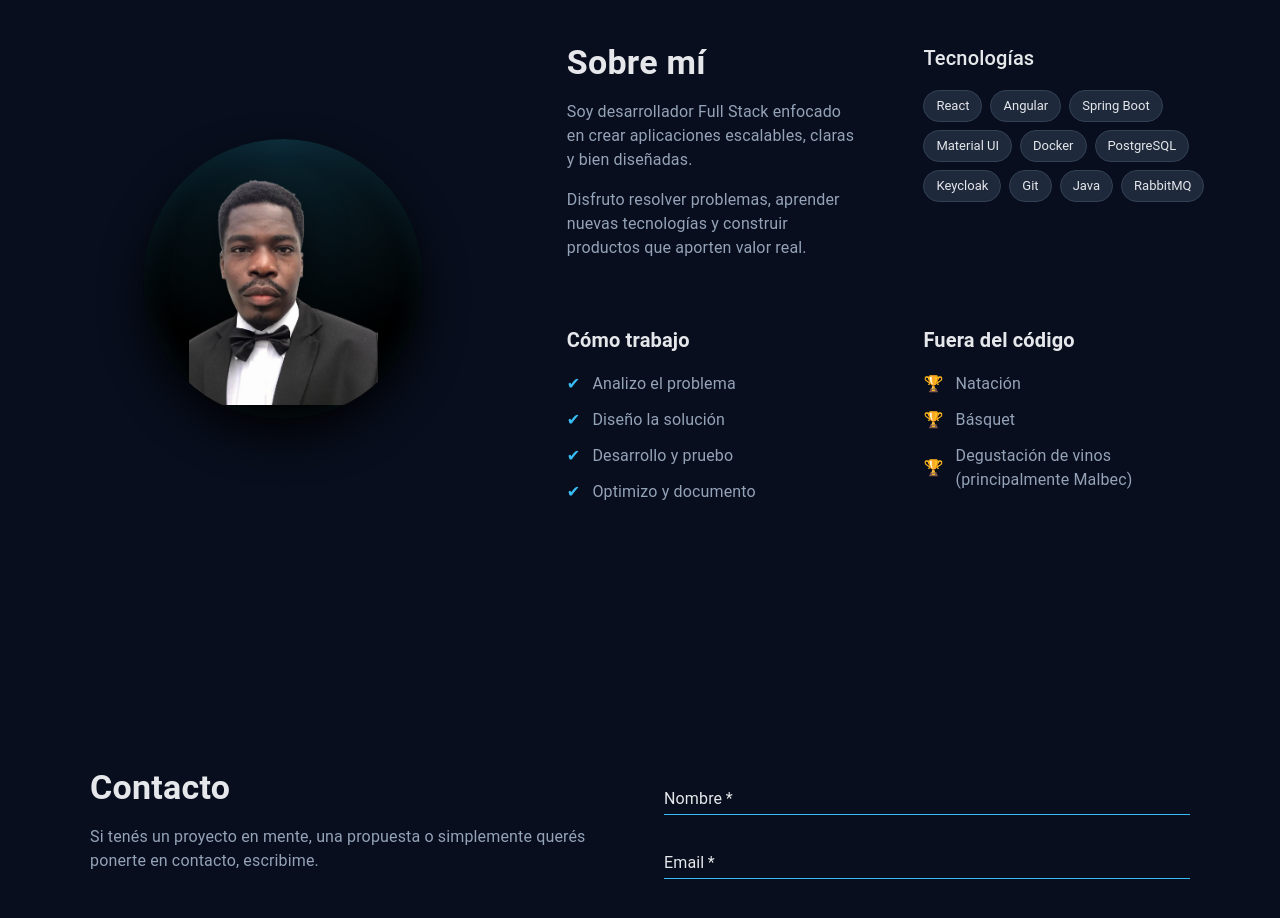
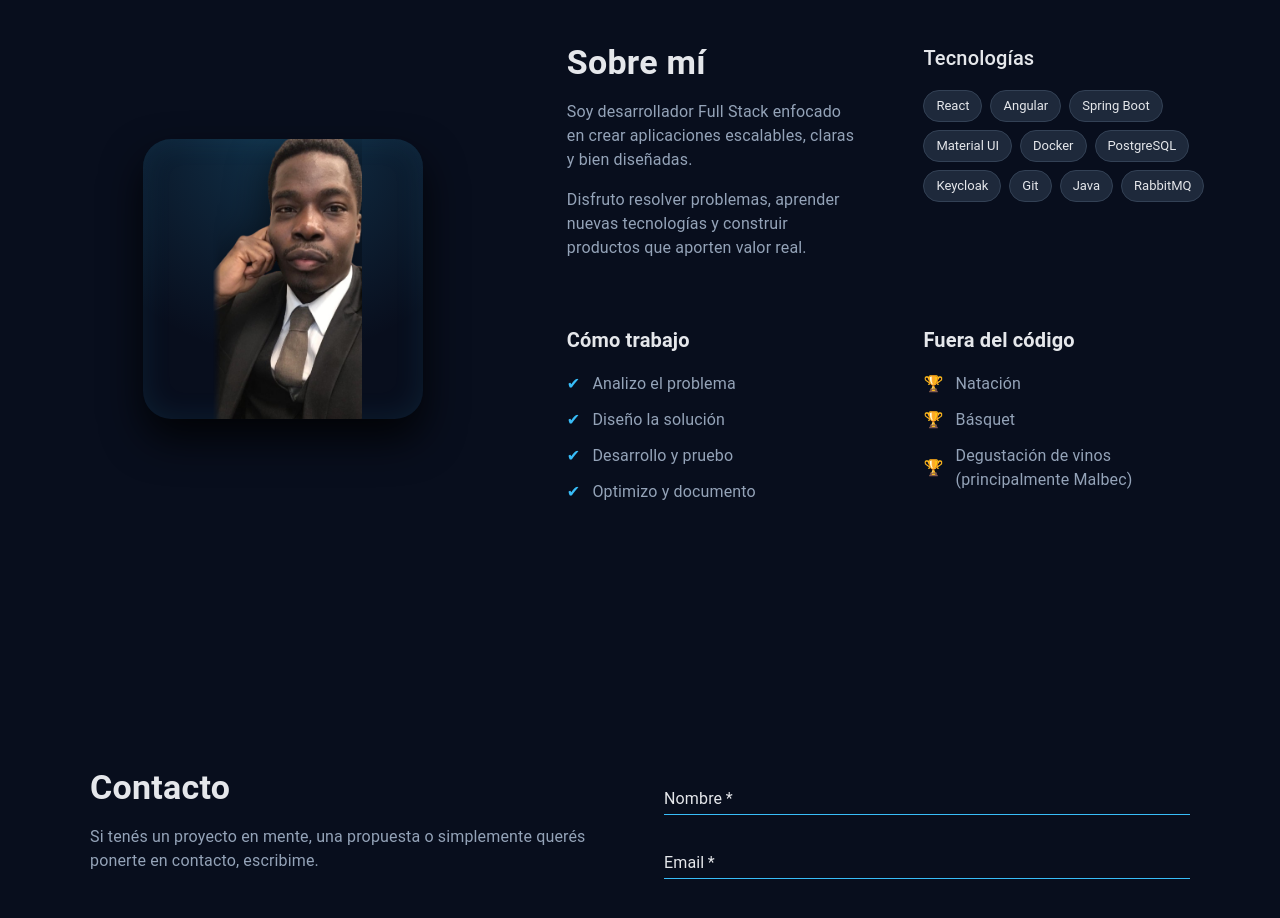
Before and after one commit to cvertilus/PortfolioProject, a React (Vite) app: page / in a window 1280 px wide. Shown: the part 1880-2798 px from the top of the page. Built offline with nearby package versions, Linux system fonts and the light colour scheme; some icons are missing.

Commit message:
fix: a ver como quedo

```diff
--- a/src/component/about/Profile3D.jsx
+++ b/src/component/about/Profile3D.jsx
@@ -13,10 +13,10 @@ export default function Profile3D() {
                 sx={{
                     width: 280,
                     height: 280,
-                    borderRadius: "50%", // Corregido a 50% para un círculo perfecto
+                    borderRadius: "10%", // Corregido a 50% para un círculo perfecto
                     // Degradado sutil para la parte superior
                     background: "radial-gradient(circle at top, rgba(56,189,248,0.2), transparent 70%)",
-                    backgroundColor: "black", // Fondo base negro donde se difuminará la imagen
+                    backgroundColor: "transparent", // Fondo base negro donde se difuminará la imagen
                     display: "flex",
                     alignItems: "center",
                     justifyContent: "center",
@@ -34,12 +34,13 @@ export default function Profile3D() {
             >
                 <Box
                     component="img"
-                    src="/img/profile.png"
+                    src="/img/profile2.png"
                     alt="Profile"
+
                     sx={{
-                        width: "90%",
-                        height: "90%",
-                        objectFit: "contain",
+                        width: "auto%",
+                        height: "100%",
+                        objectFit: "cover",
                         // ESTA ES LA CLAVE: Máscara que hace transparente la parte inferior
                         WebkitMaskImage: "linear-gradient(to right, black 90%, transparent 95%)",
                         maskImage: "linear-gradient(to Left, black 90%, transparent 95%)",
```
Also changed, not shown: public/Img/profile2.png (added).
